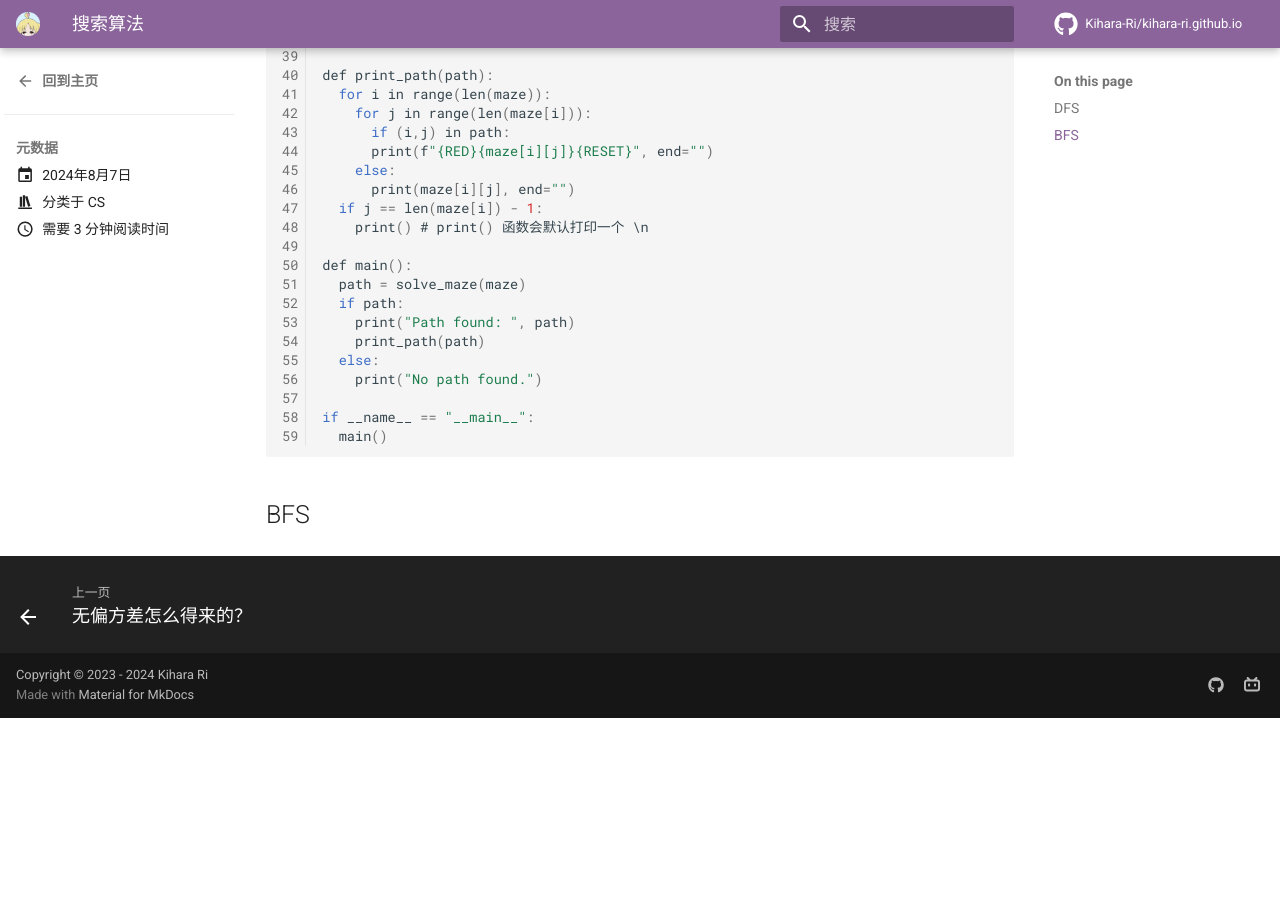
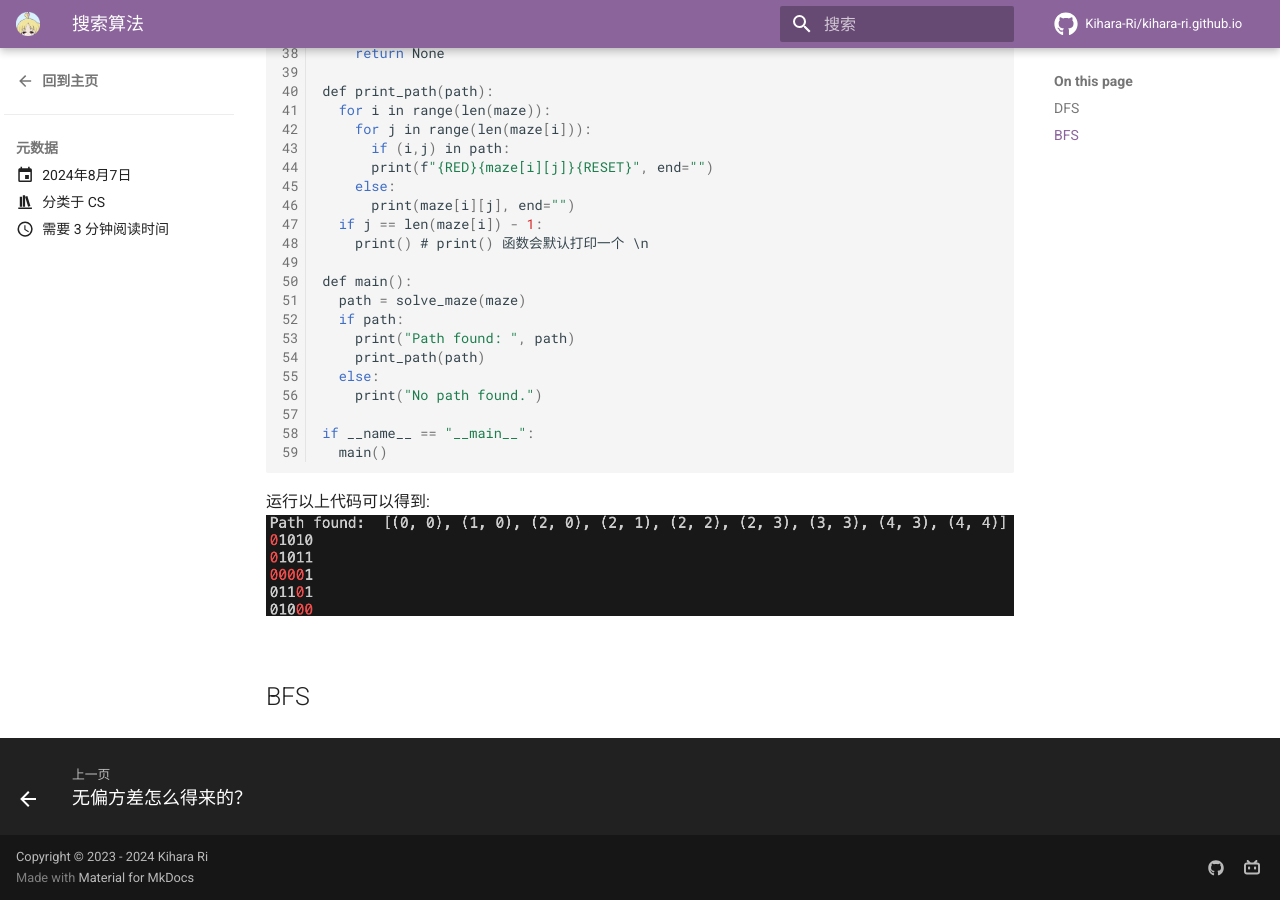
Before and after one commit to Kihara-Ri/kihara-ri.github.io, an MkDocs documentation site: the page built from docs/blog/posts/搜索算法.md, in a window 1280 px wide and 900 px high, scrolled down 1353 px. Built offline with MkDocs 1.6.1 and Material for MkDocs 9.7.7, drawn with Linux system fonts in a browser that asks for light colours; comment, search, counter and statistics services are not loaded; before the commit the page ends 2071 px from its top, so only the background shows below that.

Commit message:
pic attached

````diff
--- a/docs/blog/posts/搜索算法.md
+++ b/docs/blog/posts/搜索算法.md
@@ -28,6 +28,7 @@ $$
 我们规定`0`是可以走的路，`1`是不可以走的路，假设要从左上角走到右下角，现在我们可以使用深度优先算法找到路径
 
 === "C"
+
     ```c title="DFS.c"
     RED = "\033[91m"
     RESET = "\033[0m"
@@ -89,5 +90,8 @@ $$
     if __name__ == "__main__":
       main()
     ```
+    运行以上代码可以得到:
+    ![DFS_pic](../../assets/DFS_pic.png)
+
 
 ## BFS
````
Also changed, not shown: docs/assets/DFS_pic.png (added).
